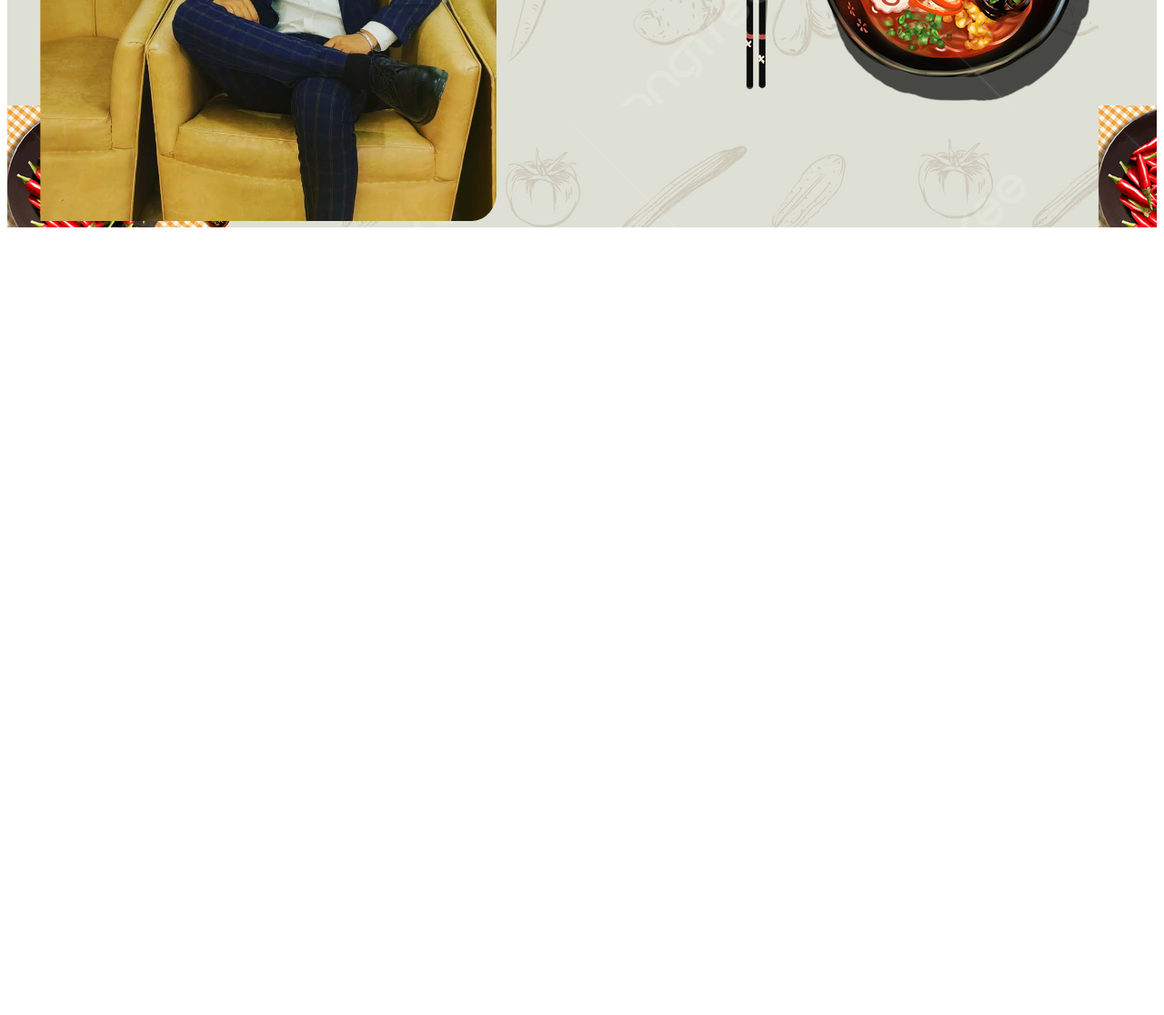
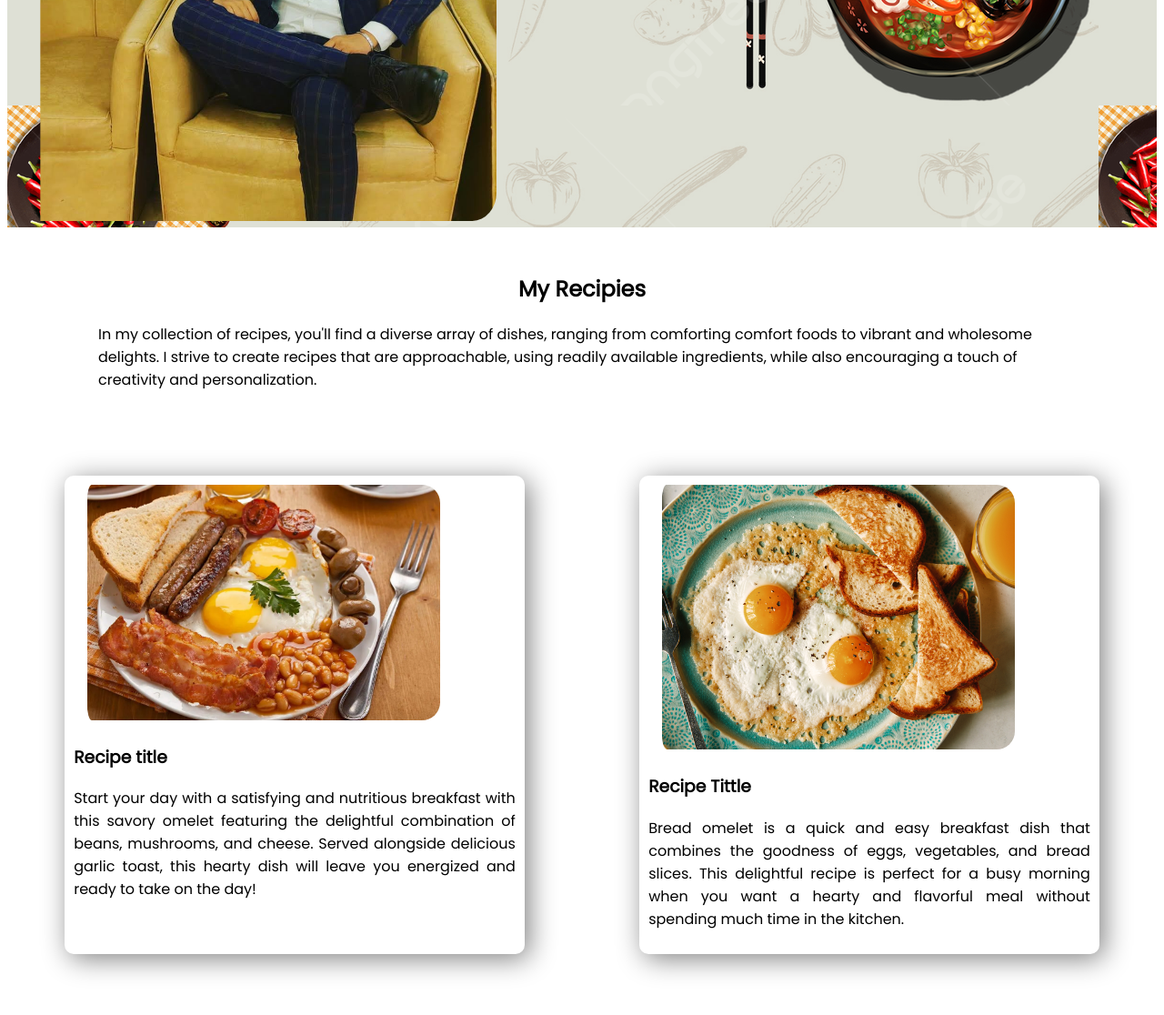
Before and after one commit to JahidApu7/JA-kitchen, a plain HTML site: page index.html in a window 1280 px wide. Shown: the part 953-2069 px from the top of the page at 91% size. Before the commit the page ends 1253 px from the top, so only its background shows below. Drawn offline with Linux system fonts and the light colour scheme.

Commit message:
Third-Commit

```diff
--- a/index.html
+++ b/index.html
@@ -13,7 +13,7 @@
 </head>
 
 <body>
-    <section class="First-Banner">
+    <section class="First-Banner Flexible-Item">
         <div class="Half-Width">
             <h1><SPan class="Orange-Color">Skip</SPan> The Diet, Just Eat Healthy With Food Network</h1>
             <p>Our menu boasts a diverse array of dishes, catering to various palates and dietary preferences.From
@@ -28,7 +28,7 @@
             <img src="coffee.jpg" alt="">
         </div>
     </section>
-    <section class="Second-Banner">
+    <section class="Second-Banner Flexible-Item">
         <div id="Image" class="Half-Width">
             <img src="IMG_20230625_004640_848.jpg" alt="">
         </div>
@@ -41,7 +41,33 @@
                 delights crafted under their watchful eye.</p>
             <a class="link-Button2" target=" _blank"
                 href="https://www.facebook.com/profile.php?id=100007887674778&sk=about">Contact Me</a>
-
+        </div>
+    </section>
+    <section class="Third-Banner">
+        <div class="My-Recipies">
+            <h2>My Recipies</h2>
+            <p>In my collection of recipes, you'll find a diverse array of dishes, ranging from comforting comfort foods
+                to vibrant and wholesome delights. I strive to create recipes that are approachable, using readily
+                available ingredients, while also encouraging a touch of creativity and personalization.</p>
+        </div>
+        <div class="Recipe-Title-Main">
+            <div class="Recipe-Title">
+                <img class="image" src="food (1).webp" alt="">
+                <h3>Recipe title</h3>
+                <p>Start your day with a satisfying and nutritious breakfast with this savory omelet featuring the
+                    delightful combination of beans, mushrooms, and cheese. Served alongside delicious garlic toast,
+                    this
+                    hearty dish will leave you energized and ready to take on the day!</p>
+            </div>
+            <div class="Recipe-Title">
+                <img class="image" src="food (2).jpg" alt="">
+                <h3>Recipe Tittle</h3>
+                <p>Bread omelet is a quick and easy breakfast dish that combines the goodness of eggs, vegetables, and
+                    bread
+                    slices. This delightful recipe is perfect for a busy morning when you want a hearty and flavorful
+                    meal
+                    without spending much time in the kitchen.</p>
+            </div>
         </div>
 
     </section>
--- a/style.css
+++ b/style.css
@@ -17,6 +17,9 @@ h2 {
 
 section {
     margin-bottom: 50px;
+}
+
+.Flexible-Item {
     display: flex;
 }
 
@@ -28,6 +31,7 @@ section {
 .Second-Banner {
     background-image: url(First\ Background.jpg);
 }
+
 
 .Half-Width {
     width: 50%;
@@ -72,3 +76,30 @@ section {
     color: white;
     font-weight: 800;
 }
+
+.My-Recipies {
+    padding-right: 100px;
+    padding-left: 100px;
+    margin-bottom: 30px;
+}
+
+.Recipe-Title-Main {
+    display: flex;
+
+}
+
+.Recipe-Title img {
+    max-width: 80%;
+    border-radius: 20px;
+    padding-left: 3%;
+
+}
+
+.Recipe-Title {
+    width: 40%;
+    padding: 10px;
+    text-align: justify;
+    margin: 5%;
+    box-shadow: 5px 5px 30px gray;
+    border-radius: 10px;
+}
```
